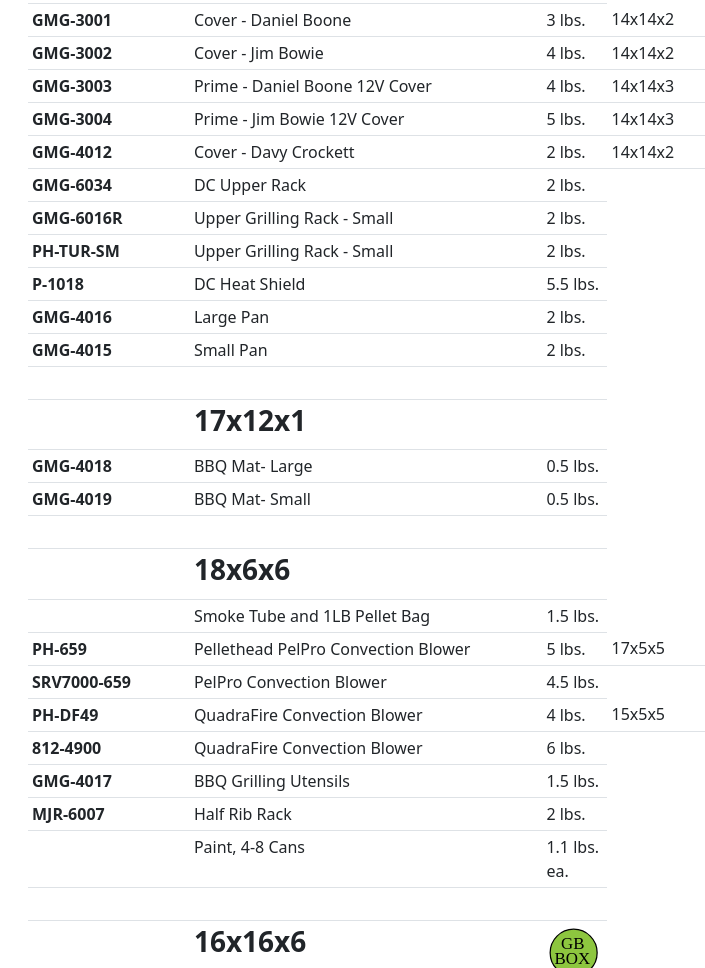
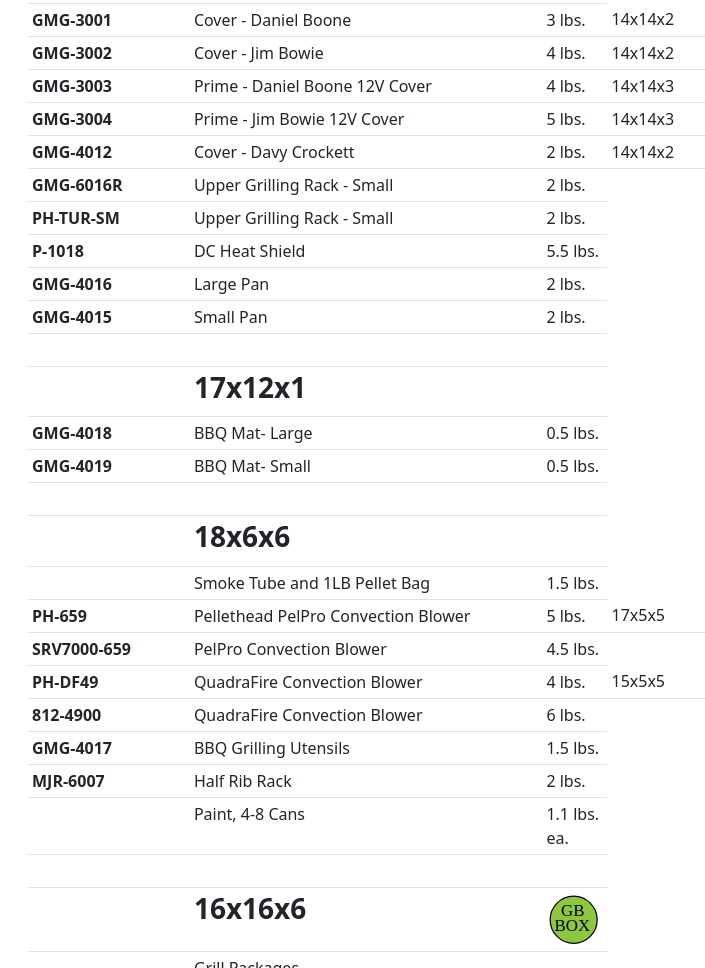
Before and after one commit to bschultz1990/Bookmarks, a plain HTML site: page Boxsizes/Boxsizes.html in a window 1280 px wide. Shown: the part 1969-2937 px from the top of the page, without its empty margins (244-949 px from the left). Drawn offline with nearby package versions, Linux system fonts and the light colour scheme; files whose address does not match are found by name.

Commit message:
Update Boxsizes.html

```diff
--- a/Boxsizes/Boxsizes.html
+++ b/Boxsizes/Boxsizes.html
@@ -268,10 +268,6 @@
 								<td>Cover - Davy Crockett</td>
 								<td>2 lbs.</td>
 								<td>14x14x2</td>
-							</tr>
-								<th scope="row">GMG-6034</th>
-								<td>DC Upper Rack</td>
-								<td>2 lbs.</td>
 							</tr>
 							<tr>
 								<th scope="row">GMG-6016R</th>
```
